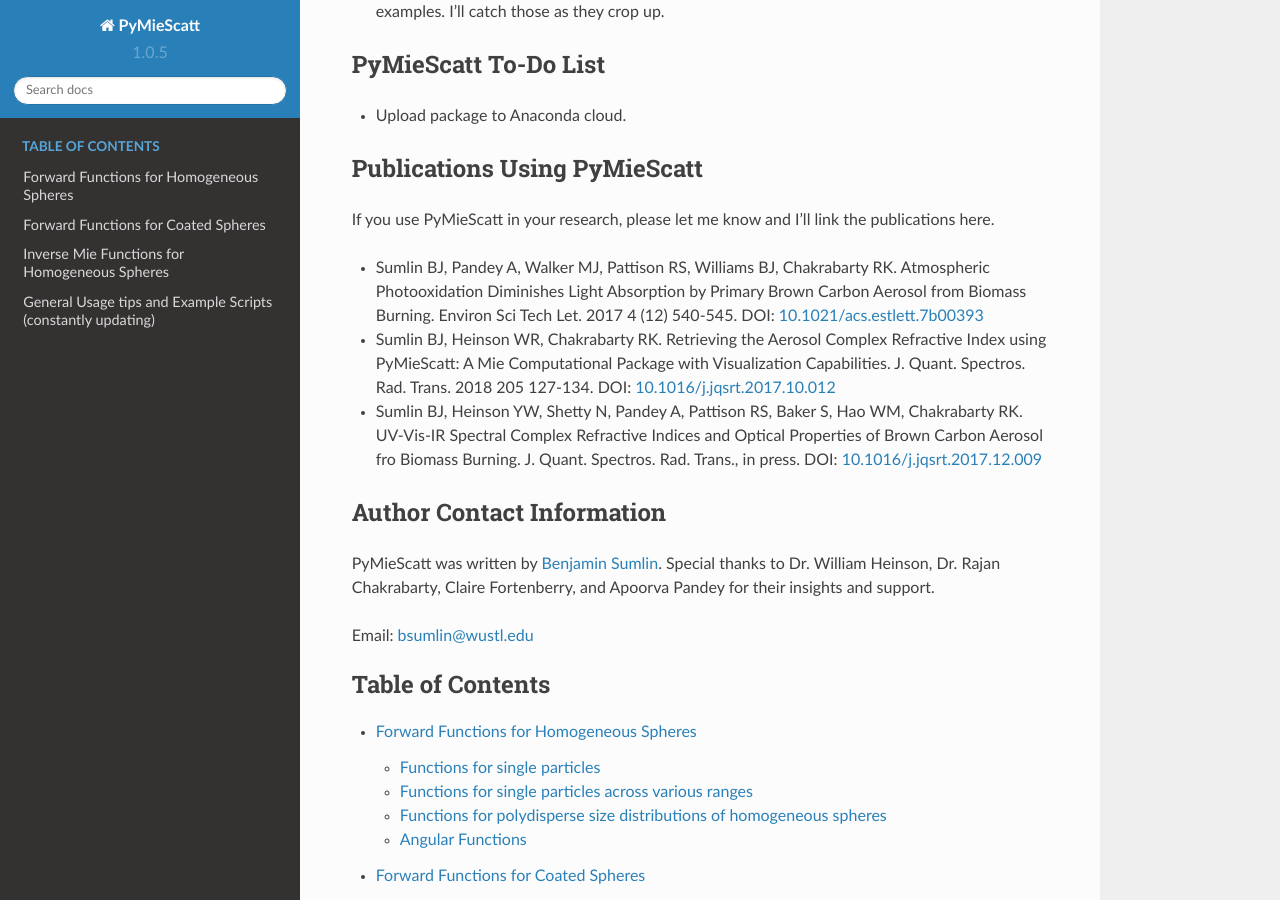
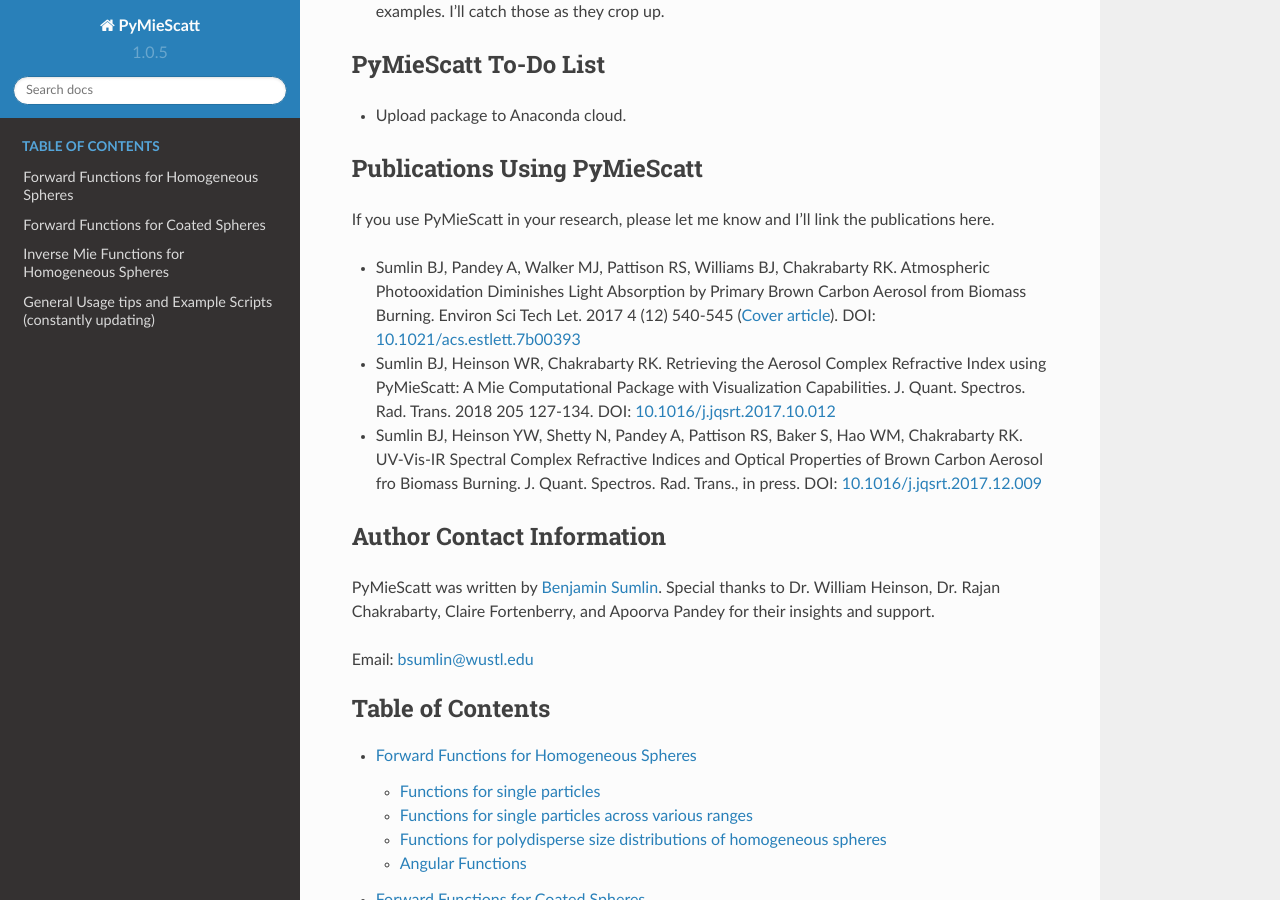
Before and after one commit to bsumlin/PyMieScatt, a Sphinx documentation site: the page built from docs/index.rst, in a window 1280 px wide and 900 px high, scrolled down 2100 px. Built offline with Sphinx 7.4.7 and the Read the Docs theme 2.0.0, drawn with Linux system fonts in a browser that asks for light colours; formulas are drawn with MathJax 3; pages that are not in the unit, such as notebooks, are missing from menus.

Commit message:
minor
added link to cover article of ES&TL

```diff
--- a/docs/index.rst
+++ b/docs/index.rst
@@ -93,7 +93,7 @@
 
 If you use PyMieScatt in your research, please let me know and I'll link the publications here.
 
-- Sumlin BJ, Pandey A, Walker MJ, Pattison RS, Williams BJ, Chakrabarty RK. Atmospheric Photooxidation Diminishes Light Absorption by Primary Brown Carbon Aerosol from Biomass Burning. Environ Sci Tech Let. 2017 4 (12) 540-545. DOI: `10.1021/acs.estlett.7b00393 <http://doi.org/10.1021/acs.estlett.7b00393>`_
+- Sumlin BJ, Pandey A, Walker MJ, Pattison RS, Williams BJ, Chakrabarty RK. Atmospheric Photooxidation Diminishes Light Absorption by Primary Brown Carbon Aerosol from Biomass Burning. Environ Sci Tech Let. 2017 4 (12) 540-545 (`Cover article <http://pubs.acs.org/toc/estlcu/4/12>`_). DOI: `10.1021/acs.estlett.7b00393 <http://doi.org/10.1021/acs.estlett.7b00393>`_
 
 - Sumlin BJ, Heinson WR, Chakrabarty RK. Retrieving the Aerosol Complex Refractive Index using PyMieScatt: A Mie Computational Package with Visualization Capabilities. J. Quant. Spectros. Rad. Trans. 2018 205 127-134. DOI: `10.1016/j.jqsrt.2017.10.012 <https://doi.org/10.1016/j.jqsrt.2017.10.012>`_
 
```
